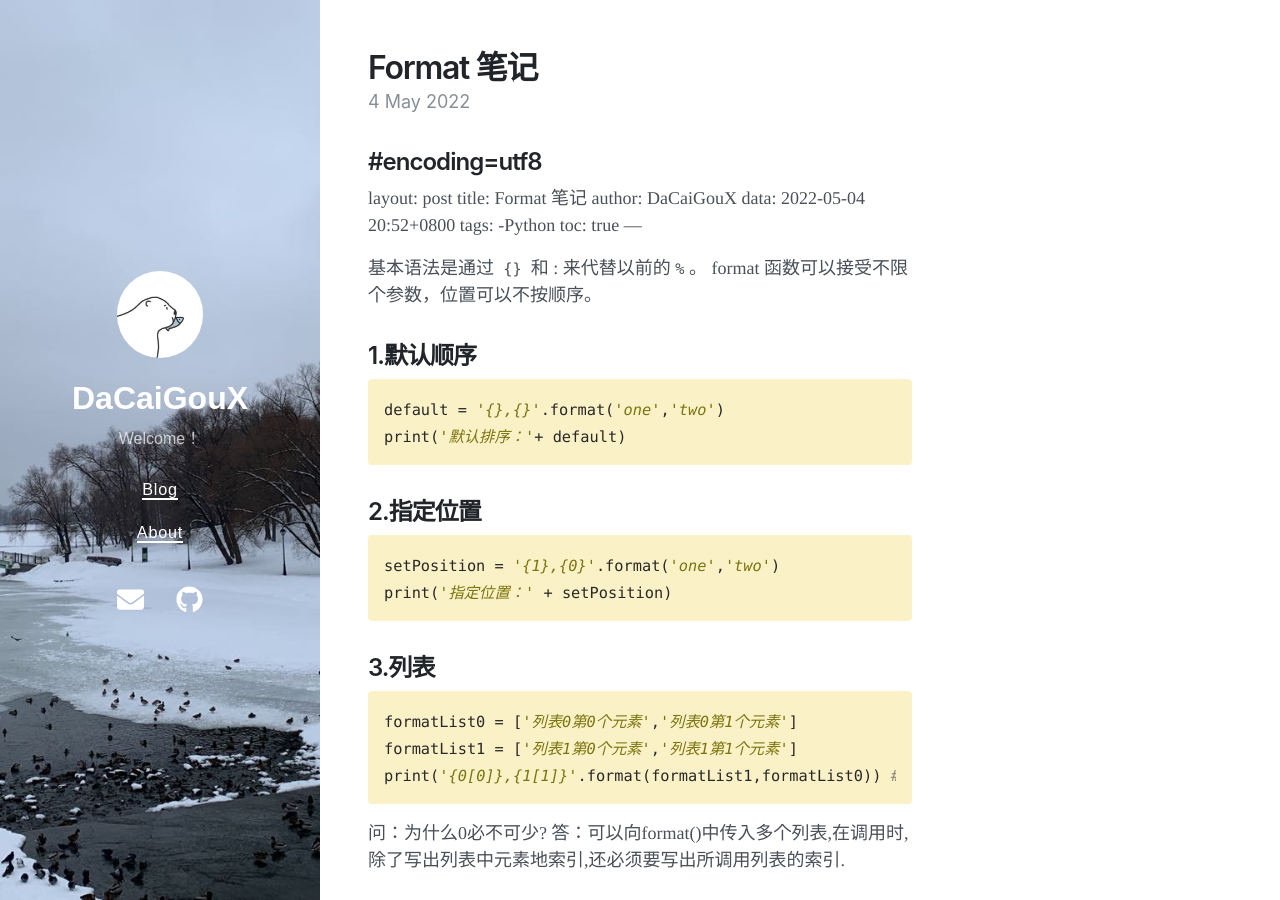
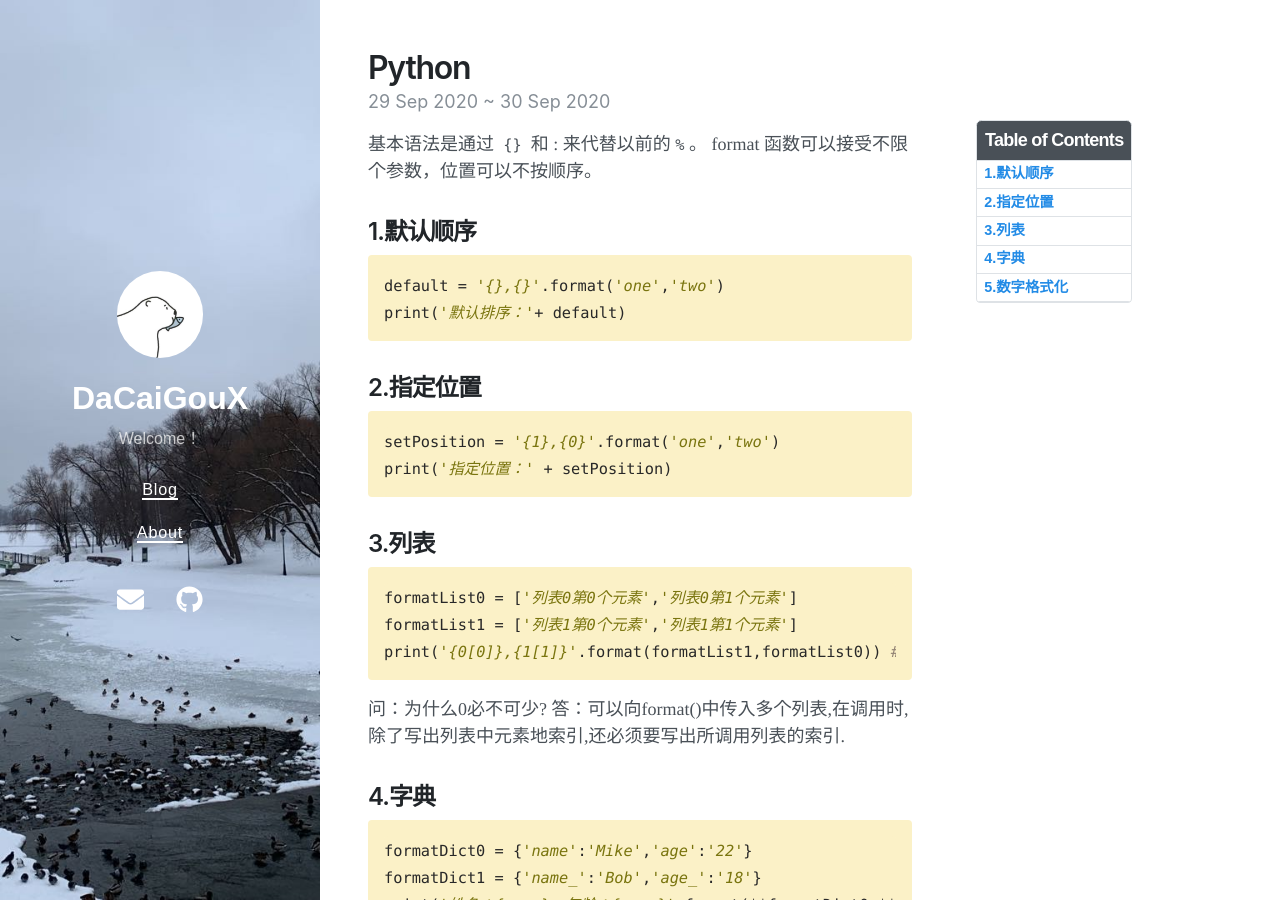
Before and after one commit to dacaigoux/dacaigoux.github.io, a Jekyll site: the page built from _posts/2022-05-04-Format-笔记.md, in a window 1280 px wide and 900 px high. Built offline with Jekyll 4.4.1, drawn with Linux system fonts in a browser that asks for light colours; nearby versions of some CDN libraries; our own code applies the rules of GitHub Pages for plain Markdown files; some of the changed text lies outside the part shown.

Commit message:
Update 2022-05-04-Format-笔记.md

```diff
--- a/_posts/2022-05-04-Format-笔记.md
+++ b/_posts/2022-05-04-Format-笔记.md
@@ -1,12 +1,10 @@
-#encoding=utf8
 ---
 layout: post
-title: Format 笔记
-author: DaCaiGouX
-data: 2022-05-04 20:52+0800
-tags:
--Python
-toc: true
+title: Python
+date: 2020-09-29 23:18 +0800
+last_modified_at: 2020-10-01 01:08:25 +0800
+tags: [jekyll theme, jekyll, tutorial]
+toc:  true
 ---
 
 基本语法是通过` {} `和 : 来代替以前的 `%` 。
```
